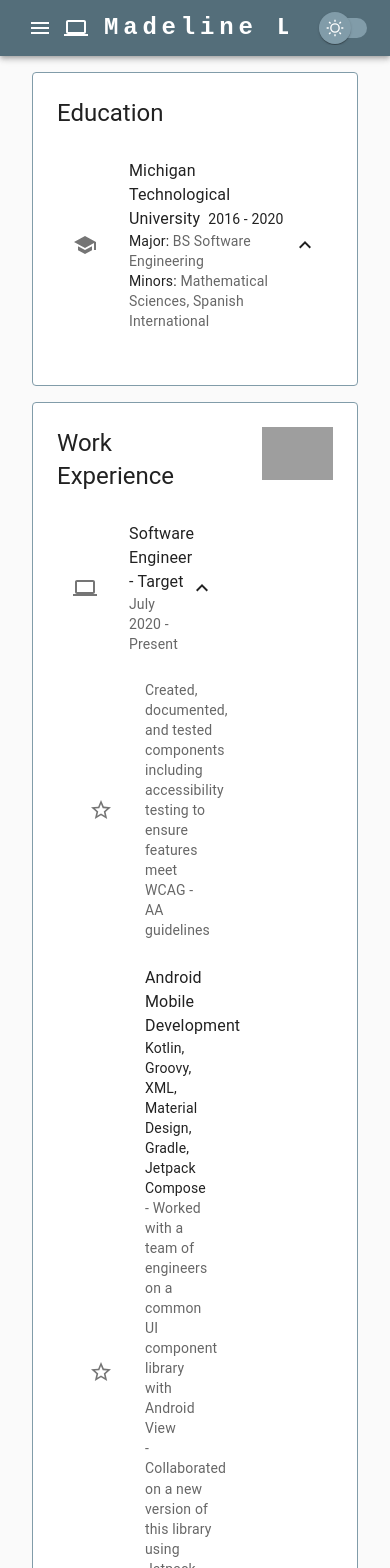
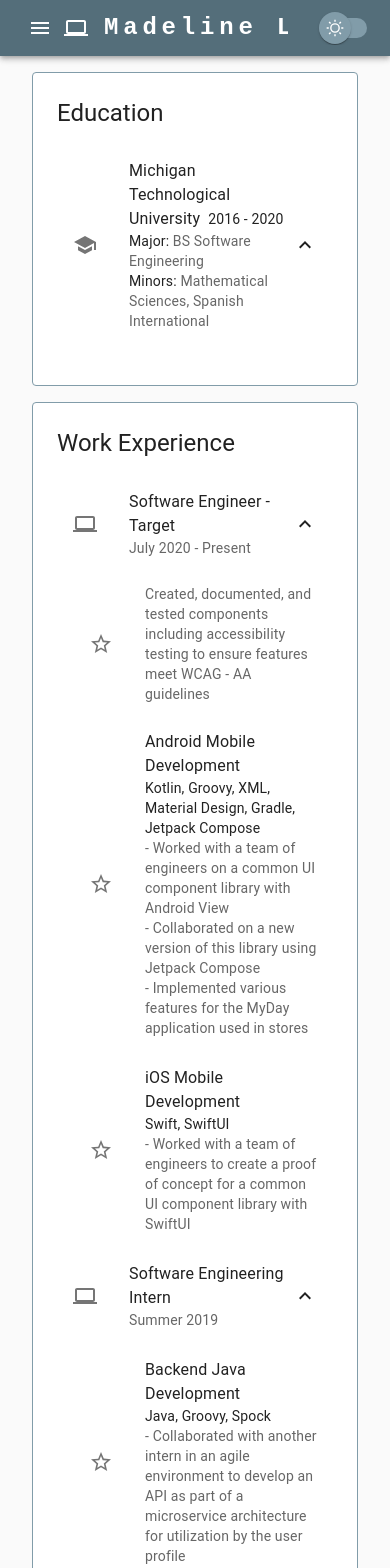
Before and after one commit to mpleclai/material-fiddling, a React (Create React App) app: page /resume in a window 390 px wide. Shown: the top 1568 px of the page. Built offline with nearby package versions, Linux system fonts and the light colour scheme; grey boxes are pictures that could not be loaded.

Commit message:
add breakpoints

```diff
--- a/src/pages/About.tsx
+++ b/src/pages/About.tsx
@@ -18,8 +18,8 @@
                     sx={{
                         margin: 2,
                         padding: 1,
-                        width: 1 / 3,
-                        display: 'flex',
+                        maxWidth: '1',
+                        display: { xs: 'flex', md: 'none' },
                         justifyContent: 'center',
                         alignItems: 'center'
                     }}>
@@ -39,8 +39,9 @@
                     padding: 1,
                     flexGrow: 1,
                     display: 'flex',
+                    flexDirection: { xs: 'column', md: 'row' },
                     justifyContent: 'center',
-                    alignItems: 'center'
+                    alignItems: 'center',
                 }}>
                 <CardMedia
                     sx={{
--- a/src/pages/Resume.tsx
+++ b/src/pages/Resume.tsx
@@ -110,7 +110,7 @@
                 variant="outlined"
                 display='flex'
                 flexDirection='row'
-                justifyContent="center"
+                // justifyContent="center"
                 sx={{
                     margin: 2,
                     padding: 1,
@@ -118,7 +118,7 @@
                 }}>
                 <Box
                     sx={{
-                        width: 2 / 3
+                        width: { xs: 1, md: 2 / 3, }
                     }}>
                     <CardContent>
                         <Typography gutterBottom variant="h5" component="div">
@@ -231,7 +231,8 @@
                 <Box
                     sx={{
                         width: 1 / 3,
-                        margin: 2
+                        margin: 2,
+                        display: { xs: 'none', md: 'flex', }
                     }}>
                     <CardMedia
                         component="img"
```
